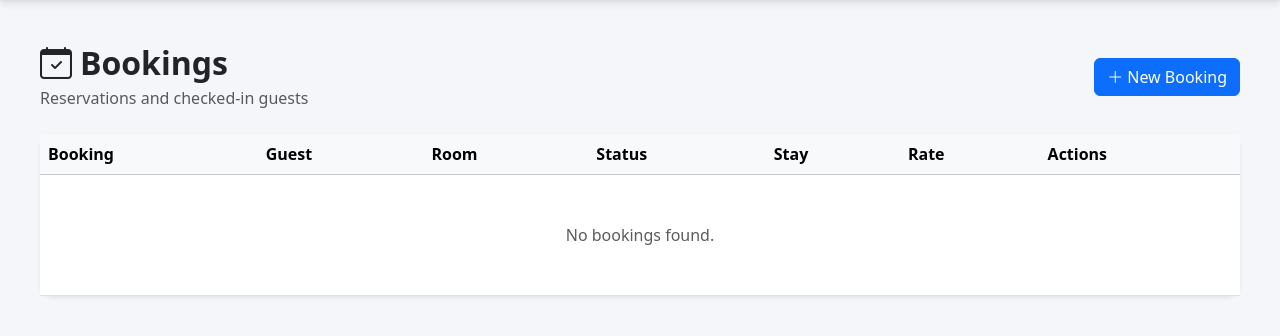
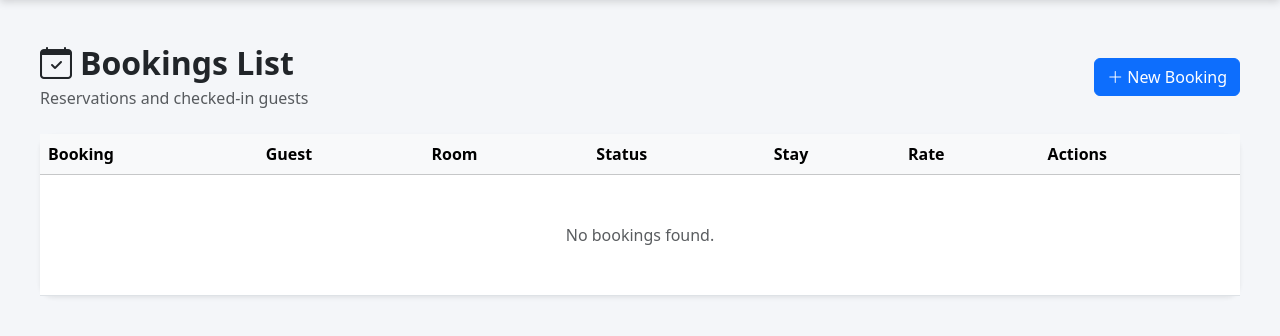
Before and after one commit to shaacuur6/grand, a Django app: template templates/hotel/booking_list.html in a window 1280 px wide. Shown: the part 61-397 px from the top of the page. Run offline with Django 5.2, Linux system fonts and the light colour scheme; the template is opened without the code that fills it, so the values that code supplies are empty.

Commit message:
bookings

```diff
--- a/templates/hotel/booking_list.html
+++ b/templates/hotel/booking_list.html
@@ -3,7 +3,7 @@
 {% block content %}
 <div class="container-fluid py-3">
   <div class="d-flex flex-wrap justify-content-between align-items-center mb-4 gap-2">
-    <div><h2 class="fw-bold mb-1"><i class="bi bi-calendar-check me-2"></i>Bookings</h2><div class="text-muted">Reservations and checked-in guests</div></div>
+    <div><h2 class="fw-bold mb-1"><i class="bi bi-calendar-check me-2"></i>Bookings List</h2><div class="text-muted">Reservations and checked-in guests</div></div>
     <a href="{% url 'booking_add' %}" class="btn btn-primary"><i class="bi bi-plus-lg me-1"></i>New Booking</a>
   </div>
   {% for message in messages %}<div class="alert alert-{{ message.tags|default:'info' }} alert-dismissible fade show">{{ message }}<button class="btn-close" data-bs-dismiss="alert"></button></div>{% endfor %}
```
